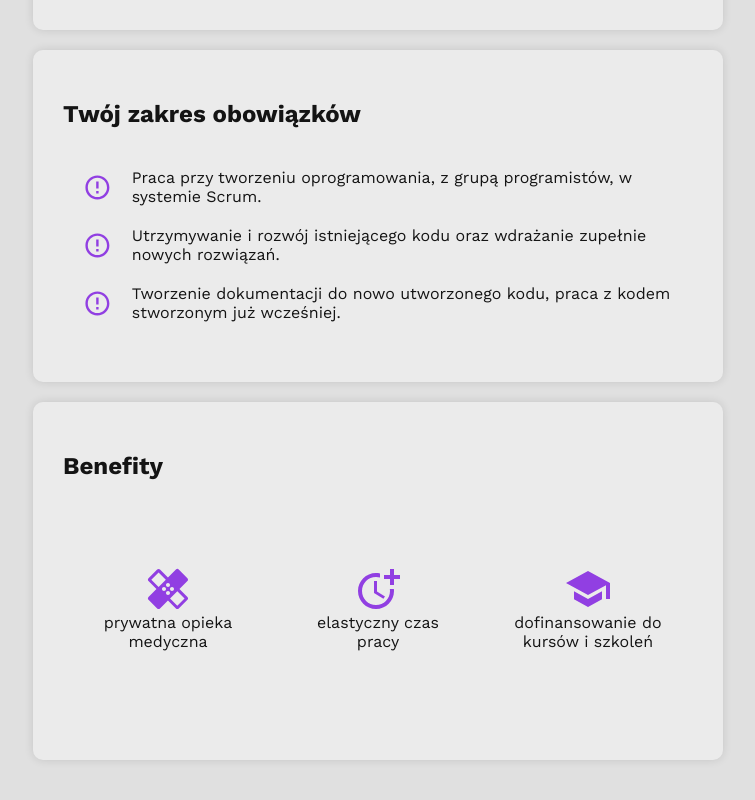
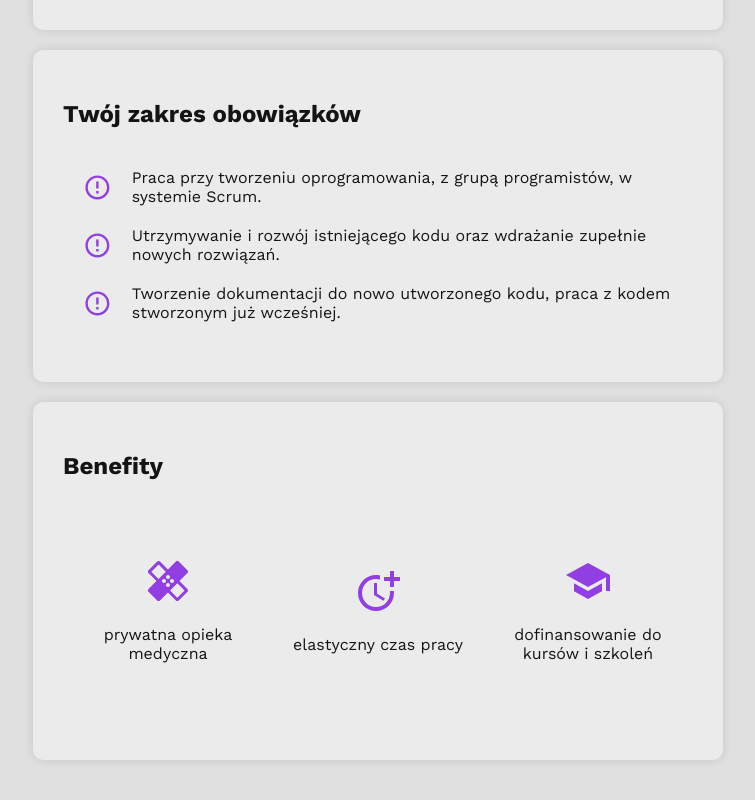
Before and after one commit to kvbakwk/Beauxbatons, a React (Create React App) app: page / in a window 1280 px wide. Shown: the part 1760-2560 px from the top of the page, without its empty margins (107-862 px from the left). Built offline with nearby package versions, Linux system fonts and the light colour scheme.

Commit message:
design change
add gap between icon and text

```diff
--- a/src/styles/offer.css
+++ b/src/styles/offer.css
@@ -285,10 +285,11 @@
 .offer .benefits .tiles .element {
     display: flex;
     flex-direction: column;
+    justify-content: center;
     align-items: center;
     text-align: center;
+    gap: 20px;
 
-    padding: 55px 20px;
 
     background: var(--backgroundColorLight);
     border-radius: 14px;
```
